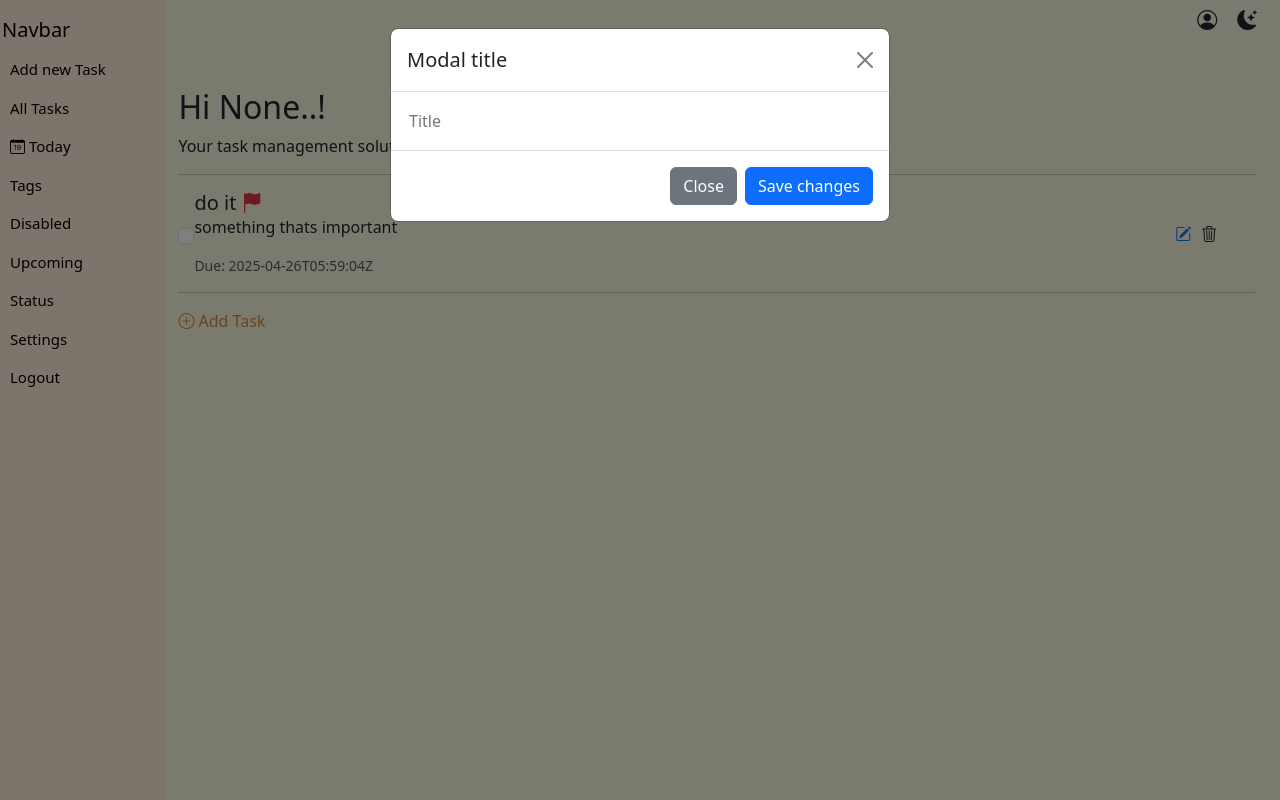
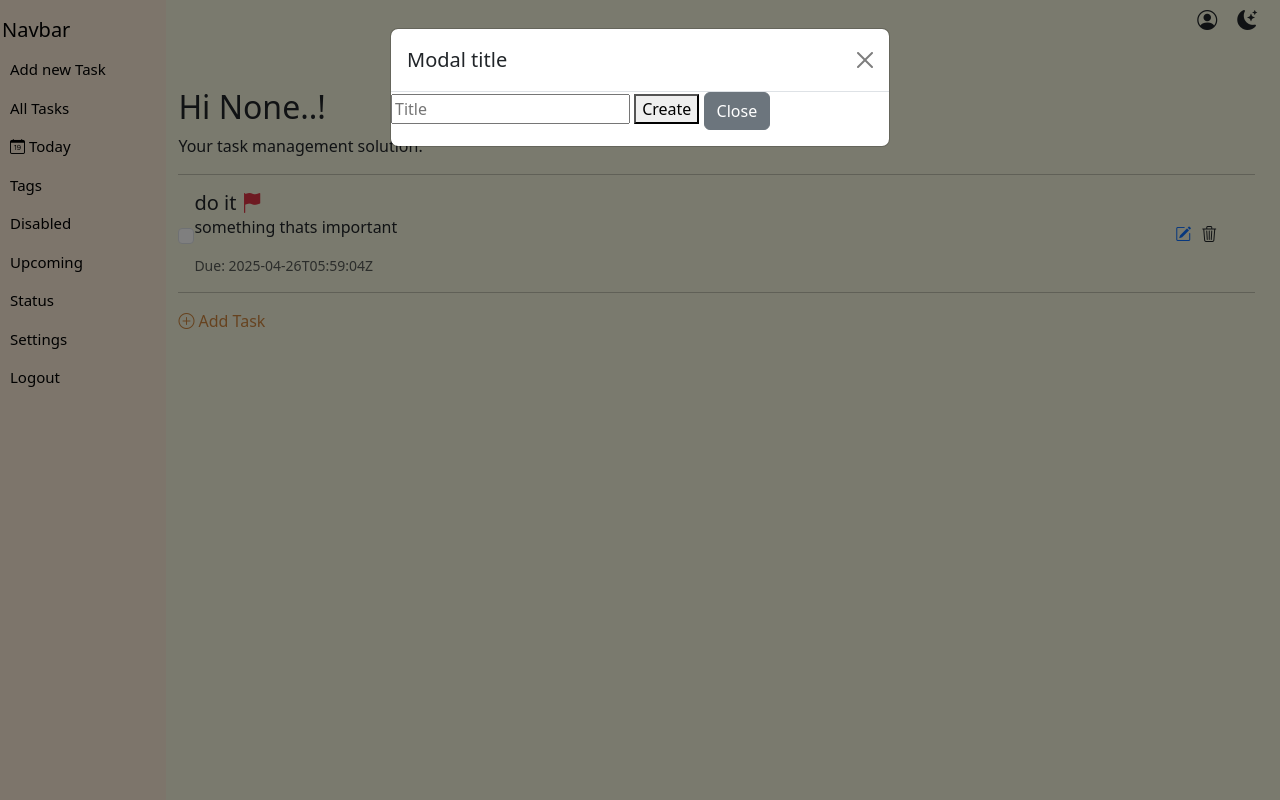
Before and after one commit to gsiri-jack/Taskly, a Django app: page /base/ in a window 1280 px wide, after a click on "Add Task". Run offline with Django 5.2, Linux system fonts and the light colour scheme; data comes from the database, SQL or seed files in the repository; some libraries are stand-ins or nearby versions.

Commit message:
created databases

```diff
--- a/taskly/base/models.py
+++ b/taskly/base/models.py
@@ -1,5 +1,6 @@
 from django.db import models
 from datetime import datetime
+from django.contrib.auth.models import User
 
 # Create your models here.
 
@@ -7,6 +8,11 @@ status_choices = [
     ('pending', 'Pending'),
     ('completed', 'Completed'),
     ('in_progress', 'In Progress'),
+]
+priority_choices = [
+    ('normal', 'Normal'),
+    ('medium', 'medium'),
+    ('high', 'high'),
 ]
 
 
@@ -21,3 +27,17 @@ class sample(models.Model):
 
     def __str__(self):
         return self.title
+
+
+class task(models.Model):
+    title = models.CharField(max_length=255)
+    description = models.TextField()
+    user = models.ForeignKey(User, on_delete=models.CASCADE)
+    created_at = models.DateTimeField(auto_now_add=True)
+    updated_on = models.DateTimeField(default=datetime.now)
+    due_date = models.DateField()
+    priority = models.CharField(
+        choices=priority_choices, default='normal'
+    ),
+    status = models.CharField(
+        max_length=20, choices=status_choices, default='in_progress'),
--- a/taskly/base/templates/base/index.html
+++ b/taskly/base/templates/base/index.html
@@ -44,13 +44,13 @@
           <h1 class="modal-title fs-5" id="exampleModalLabel">Modal title</h1>
           <button type="button" class="btn-close" data-bs-dismiss="modal" aria-label="Close"></button>
         </div>
-        <div class="modal-body">
-         <input class='input_style' type="text" name="title" id="" placeholder="Title">
-        </div>
-        <div class="modal-footer">
-          <button type="button" class="btn btn-secondary" data-bs-dismiss="modal">Close</button>
-          <button type="button" class="btn btn-primary" action="create_task"> Save changes</button>
-        </div>
+        <form action="create_task" method="POST">
+            {% csrf_token %}
+            <input type="text" placeholder="Title">
+            <button type="submit">Create</button>
+<button type="button" class="btn btn-secondary" data-bs-dismiss="modal">Close</button>
+
+        </form>
       </div>
     </div>
   </div>
--- a/taskly/base/urls.py
+++ b/taskly/base/urls.py
@@ -6,5 +6,5 @@ urlpatterns = [
     path('', views.index, name='index'),
     path('login/', views.user_login, name='login'),
     path('tsk/<int:id>', views.task_detail, name='task_detail'),
-    path('addTsk/', views.create_task, name='create_task'),
+    path('create_task', views.create_task, name='create_task'),
 ]
--- a/taskly/base/views.py
+++ b/taskly/base/views.py
@@ -44,6 +44,6 @@ def task_detail(request, id):
     return render(request, 'base/task_detail.html', {'task': task, 'username': username})
 
 
-def create_task(request, id):
+def create_task(request):
     print('Jack')
-    return HttpResponse("jack")
+    return redirect('index')
```
